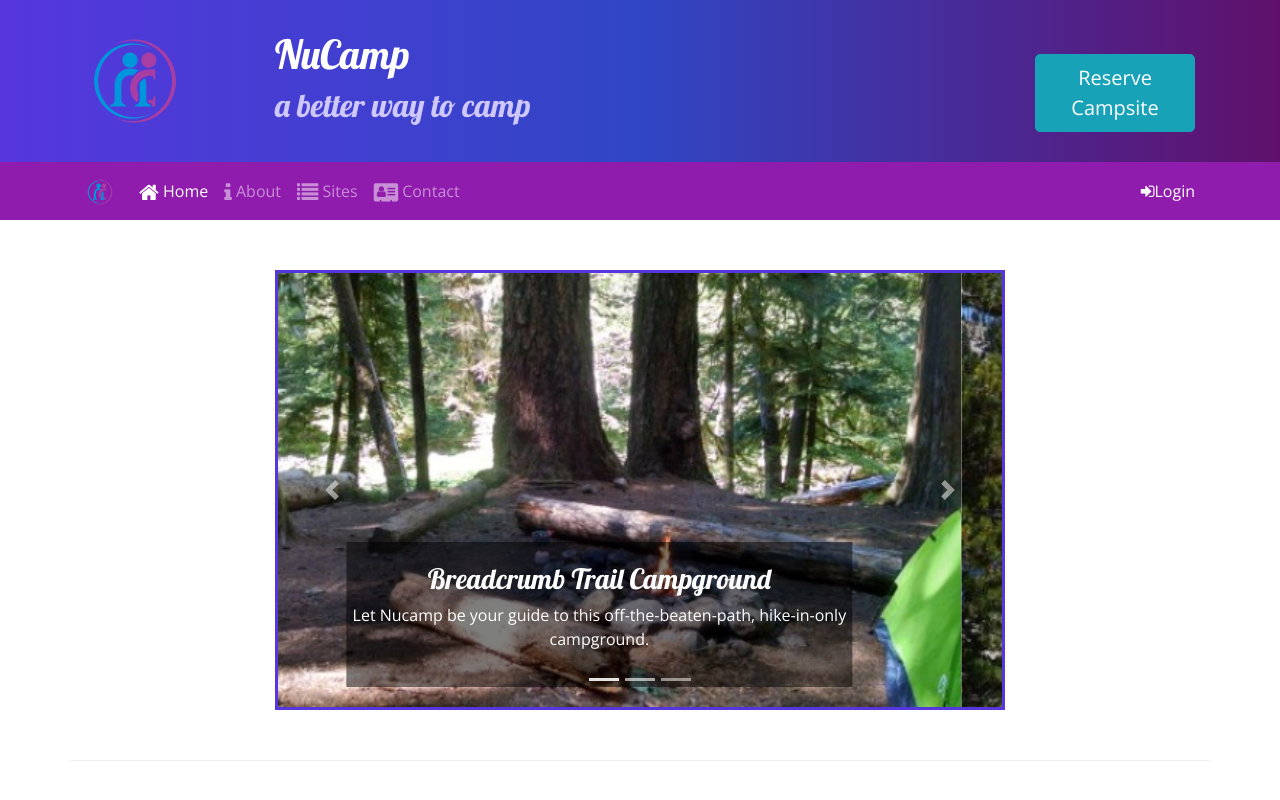
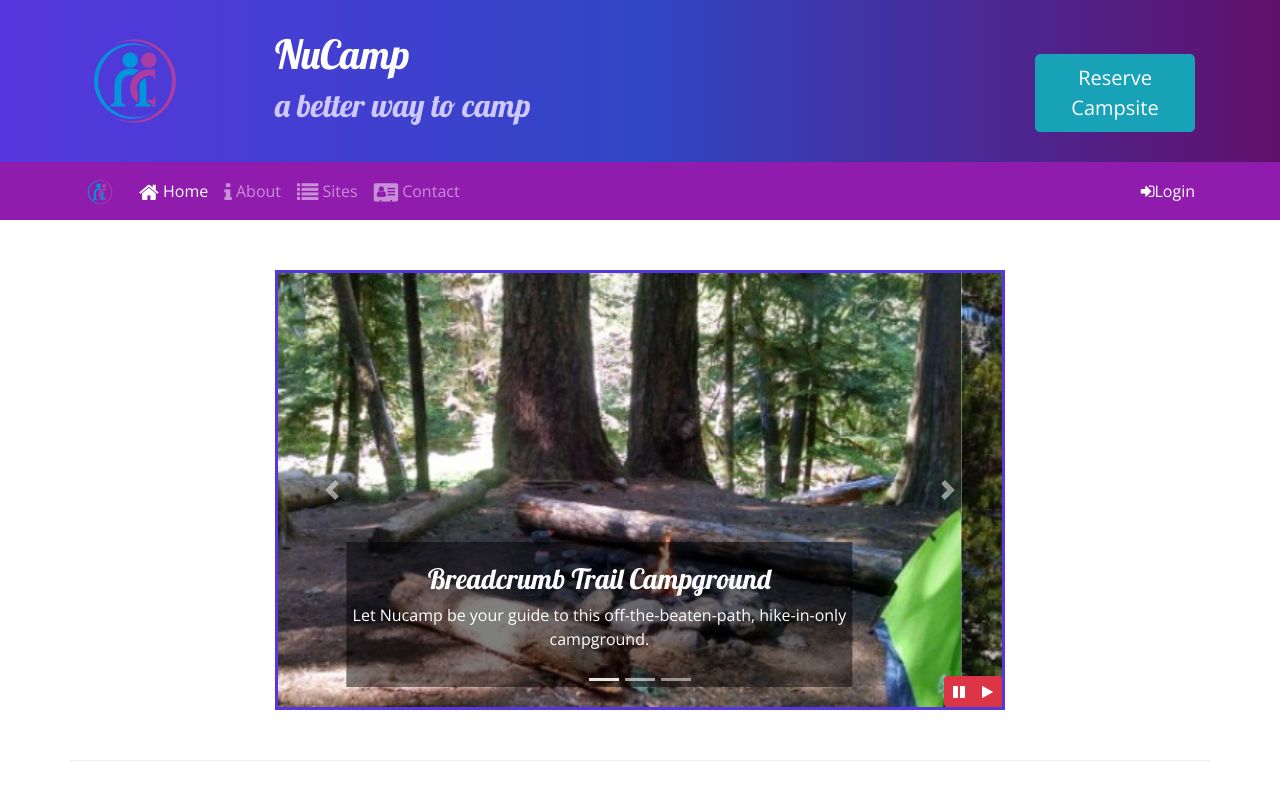
Before and after one commit to brianb3852/nucampsite, a website: page index.html in a window 1280 px wide. Shown: the top 800 px of the page. Drawn offline with nearby package versions, Linux system fonts and the light colour scheme.

Commit message:
Bootstrap and jQuery Part 1

```diff
--- a/css/styles.css
+++ b/css/styles.css
@@ -48,3 +48,10 @@ header h2 {
 .carousel {
     border: solid #5637DD;
 }
+
+#carouselButton {
+    position: absolute;
+    right: 0;
+    bottom: 0;
+    z-index: 100;
+}
--- a/index.html
+++ b/index.html
@@ -198,8 +198,15 @@
                         <span class="carousel-control-next-icon"></span>
                         <span class="sr-only">Next</span>
                     </a>
+                    <div class="btn-group" id="carouselButton">
+                        <button class="btn btn-danger btn-sm" id="carouselPause">
+                            <i class="fa fa-pause"></i>
+                        </button>
+                        <button class="btn btn-danger btn-sm" id="carouselPlay">
+                            <i class="fa fa-play"></i>
+                        </button>
+                    </div>
                 </div>
-
             </div>
         </div>
 
@@ -246,8 +253,6 @@
                 </div>
             </div>
         </div>
-        <!--Reservation form-->
-
     </div>
     <!--Footer-->
     <footer class="site-footer">
@@ -282,6 +287,18 @@
     <script src="node_modules/popper.js/dist/umd/popper.min.js"></script>
     <script src="node_modules/bootstrap/dist/js/bootstrap.min.js"></script>
 
+    <script>
+        $(function() {
+            $(".carousel").carousel( { interval: 2000 } );
+            $("#carouselPause").click(function(){
+                $(".carousel").carousel("pause");
+            });
+            $("#carouselPlay").click(function(){
+                $(".carousel").carousel("cycle");
+            });
+        });
+    </script>
+
 </body>
 
 </html>
```
